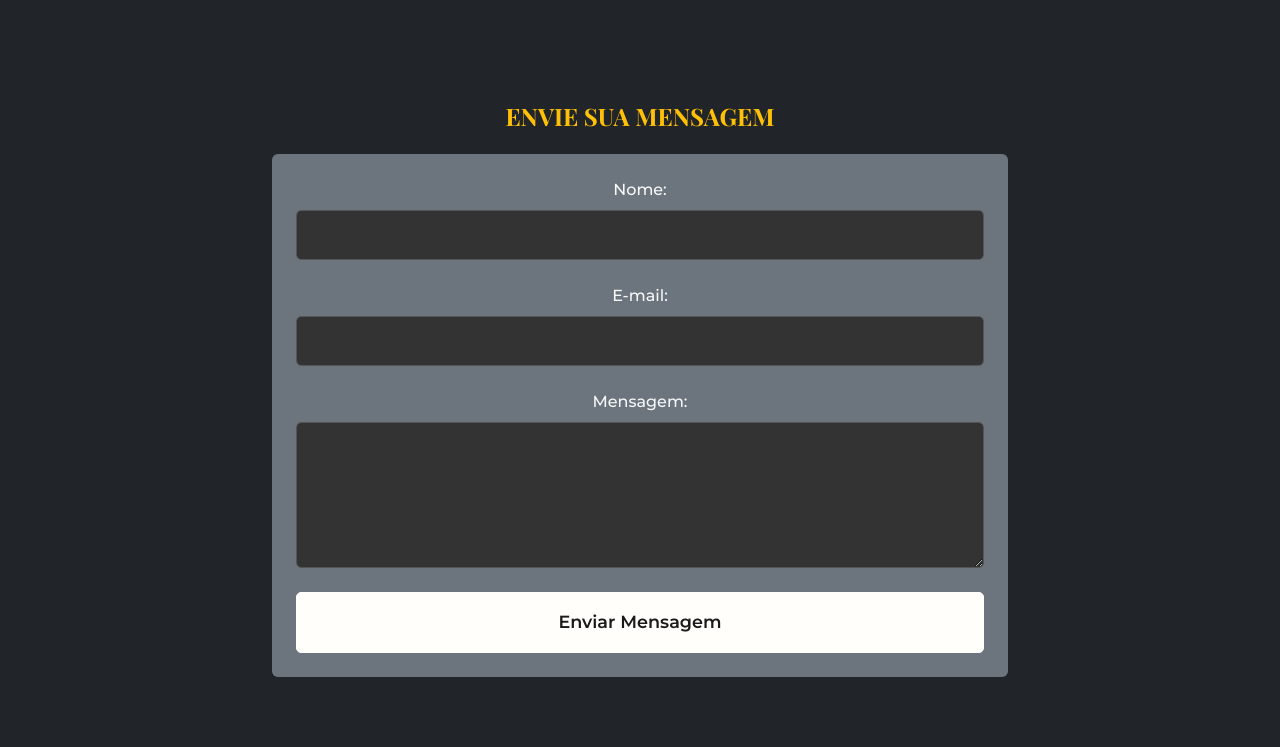
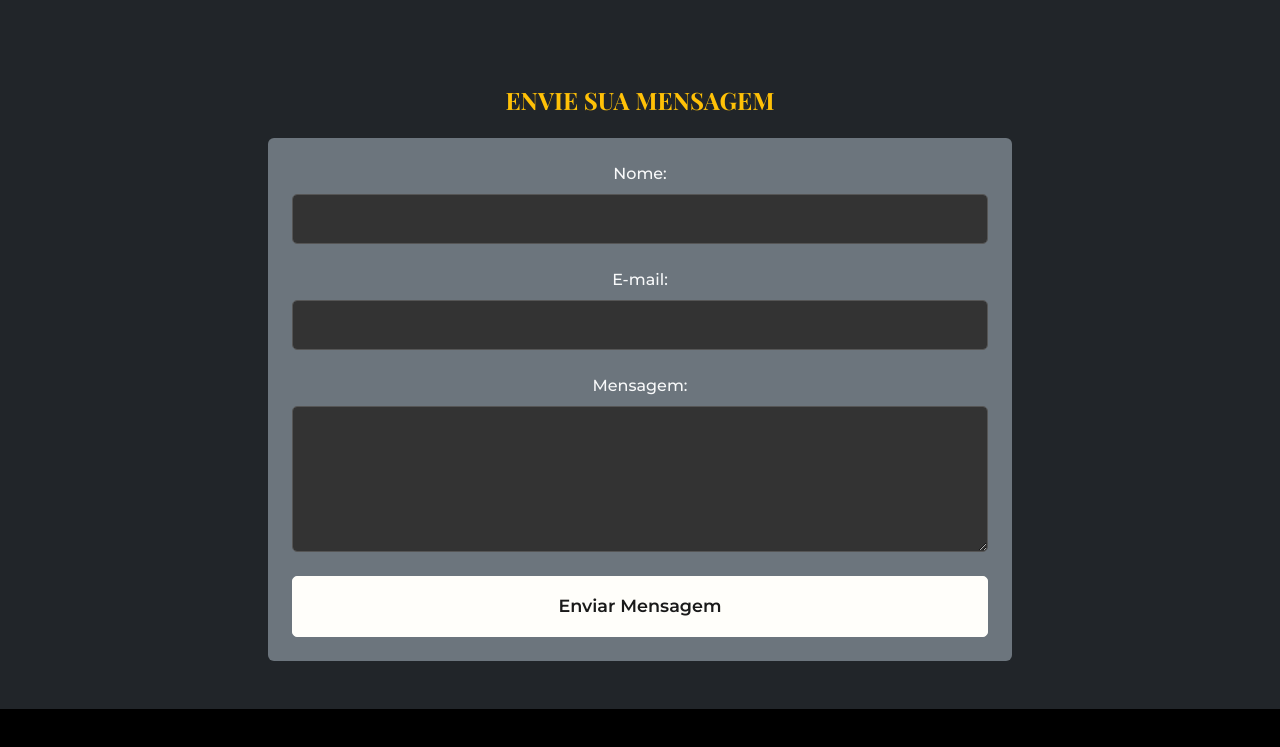
Before and after one commit to anaxy08/Projeto_MCortes, a plain HTML site: page PROJETO_MCORTES/index.html in a window 1280 px wide. Shown: the part 4150-4897 px from the top of the page. After the commit the page ends 4859 px from the top, so only its background shows below. Drawn offline with nearby package versions, Linux system fonts and the light colour scheme; a script that the page names is missing.

Commit message:
Update index.html

```diff
--- a/PROJETO_MCORTES/index.html
+++ b/PROJETO_MCORTES/index.html
@@ -184,7 +184,6 @@
                 </div>
             </div>
         </div>
-        <div class="row mt-5">
             <div class="col-md-8 offset-md-2">
                 <h4 class="text-warning text-center mb-4 text-uppercase">Envie sua Mensagem</h4>
                 <form id="formContato" class="p-4 bg-secondary text-white rounded">
```
